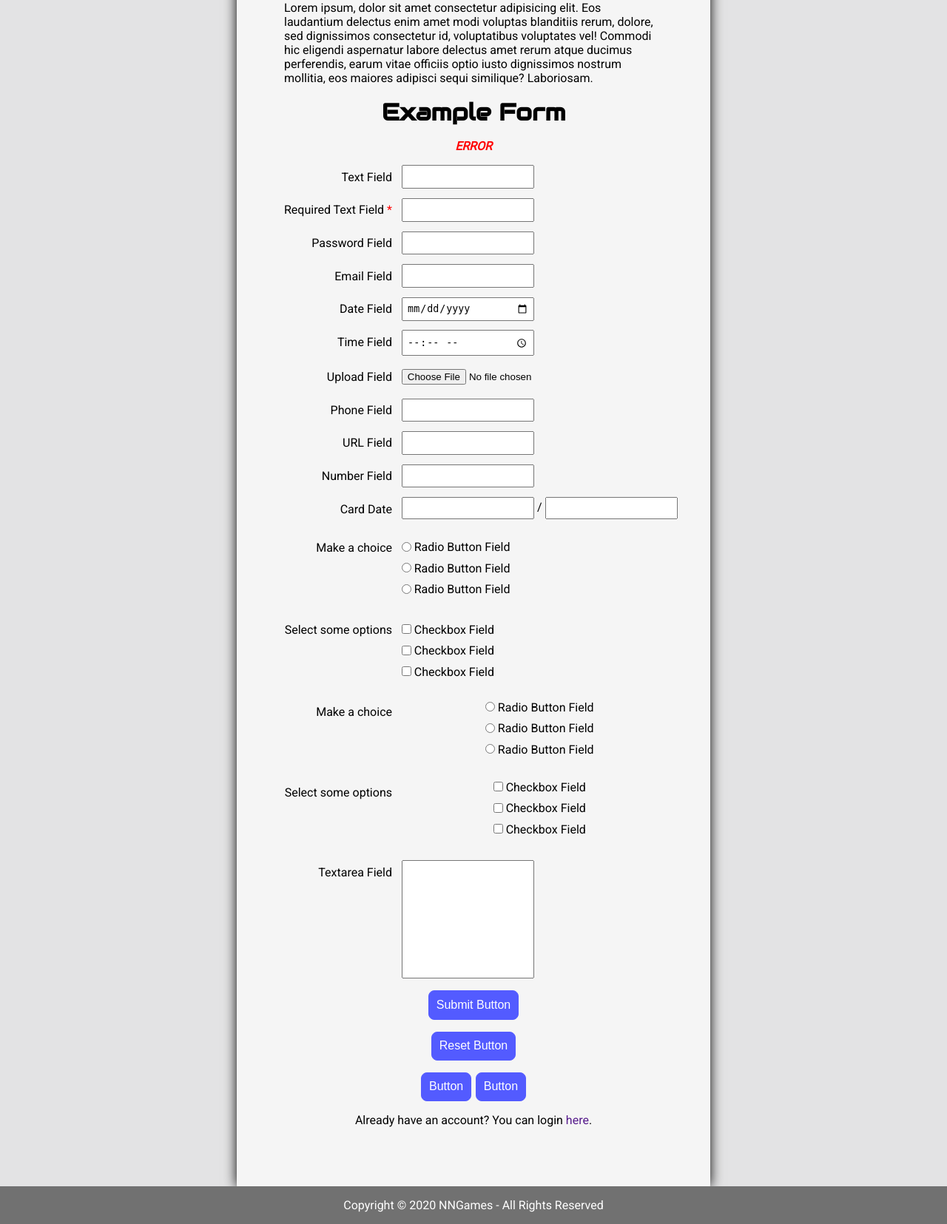
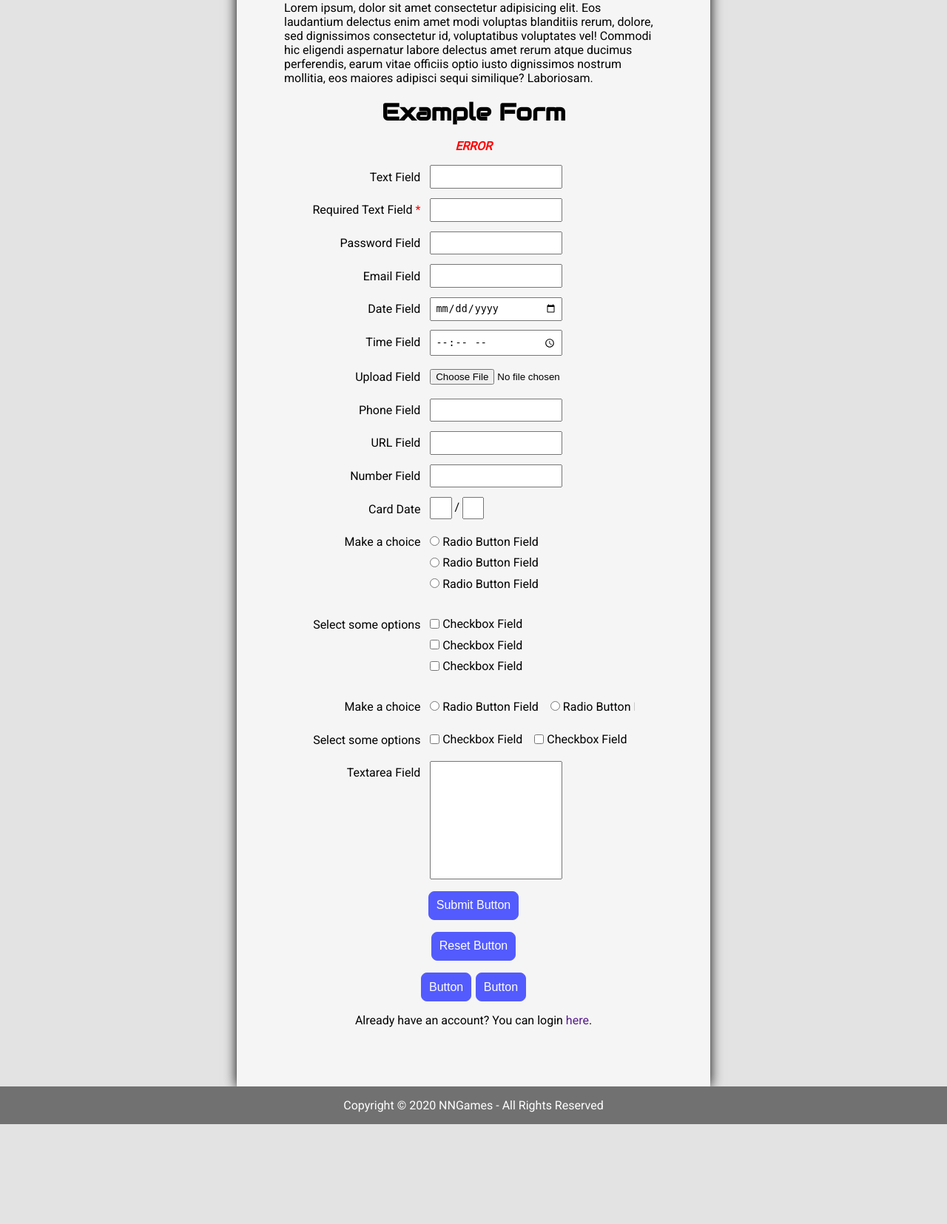
Before and after one commit to cleanycloth/csy2027, a PHP site: page /page.php in a window 1280 px wide. Shown: the part 512-2167 px from the top of the page at 74% size. After the commit the page ends 2032 px from the top, so only its background shows below. Run offline with PHP 8.4, Linux system fonts and the light colour scheme; some libraries are stand-ins or nearby versions.

Commit message:
Updated form styling

```diff
--- a/public/styles/style.css
+++ b/public/styles/style.css
@@ -250,6 +250,8 @@ nav ul .dropdown:hover ul li a:active {
 /* Main - Forms */
 .site-main form {
     margin: 0 auto;
+    overflow: hidden;
+    width: 34vw;
 }
 .site-main form output {
     display: block;
@@ -287,9 +289,23 @@ nav ul .dropdown:hover ul li a:active {
 .site-main form input[type=file] {
     padding: 0.4em 0;
 }
-.site-main form .radio-buttons, .site-main form .checkboxes {
+.site-main form .card-date {
+    margin: 0;
+}
+.site-main form .card-date input {
+    width: 2.2em;
+}
+.site-main form .radio-buttons, .site-main form .checkboxes, .site-main form .checkboxes-row, .site-main form .radio-buttons-row {
     margin: 0;
     padding: 0.4em 0;
+}
+.site-main form .checkboxes-row, .site-main form .radio-buttons-row {
+    display: flex;
+    flex-direction: row;
+    flex-wrap: wrap;
+}
+.site-main form .checkboxes-row .checkbox, .site-main form .radio-buttons-row .radio-button {
+    margin: 0 1em 0 0;
 }
 .site-main form textarea {
     resize: none;
```
